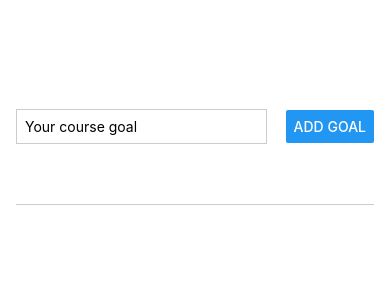
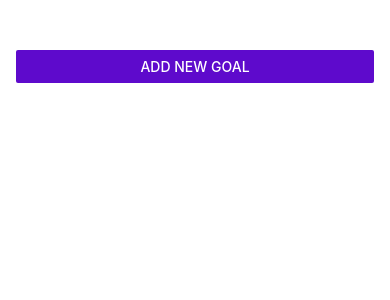
Before and after one commit to hieutrung0451/goal-app-react-native, a React Native app: screen / in a window 390 px wide. Shown: the top 300 px of the page. Built offline with nearby package versions, Linux system fonts and the light colour scheme.

Commit message:
complete app

```diff
--- a/App.js
+++ b/App.js
@@ -1,17 +1,28 @@
 import { useState } from 'react';
-import { StyleSheet, View, FlatList } from 'react-native';
+import { StyleSheet, View, FlatList, Button } from 'react-native';
+import { StatusBar } from 'expo-status-bar';
 
 import GoalItem from './components/GoalItem';
 import GoalInput from './components/GoalInput';
 
 export default function App() {
+  const [modalIsVisible, setModalIsVisible] = useState(false);
   const [courseGoals, setCourseGoals] = useState([]);
+
+  function startAddGoalHandler() {
+    setModalIsVisible(true);
+  }
+
+  function endAddGoalHandler() {
+    setModalIsVisible(false);
+  }
 
   function addGoalHandler(enteredGoalText) {
     setCourseGoals((currentCourseGoals) => [
       ...currentCourseGoals,
       { text: enteredGoalText, id: Math.random().toString() },
     ]);
+    setModalIsVisible(false);
   }
 
   function deleteGoalHandler(id) {
@@ -21,8 +32,19 @@ export default function App() {
   }
 
   return (
+    <>
+      <StatusBar style='light' />
       <View style={styles.appContainer}>
-      <GoalInput onAddGoal={addGoalHandler} />
+        <Button
+          title='Add New Goal'
+          color='#5e0acc'
+          onPress={startAddGoalHandler}
+        />
+        <GoalInput
+          visible={modalIsVisible}
+          onAddGoal={addGoalHandler}
+          onCancel={endAddGoalHandler}
+        />
         <View style={styles.goalsContainer}>
           <FlatList
             data={courseGoals}
@@ -42,6 +64,7 @@ export default function App() {
           />
         </View>
       </View>
+    </>
   );
 }
 
--- a/app.json
+++ b/app.json
@@ -5,15 +5,14 @@
     "version": "1.0.0",
     "orientation": "portrait",
     "icon": "./assets/icon.png",
+    "backgroundColor": "#1e085a",
     "userInterfaceStyle": "light",
     "splash": {
       "image": "./assets/splash.png",
       "resizeMode": "contain",
       "backgroundColor": "#ffffff"
     },
-    "assetBundlePatterns": [
-      "**/*"
-    ],
+    "assetBundlePatterns": ["**/*"],
     "ios": {
       "supportsTablet": true
     },
--- a/components/GoalInput.js
+++ b/components/GoalInput.js
@@ -1,5 +1,12 @@
 import { useState } from 'react';
-import { View, TextInput, Button, StyleSheet } from 'react-native';
+import {
+  View,
+  TextInput,
+  Button,
+  StyleSheet,
+  Modal,
+  Image,
+} from 'react-native';
 
 function GoalInput(props) {
   const [enteredGoalText, setEnteredGoalText] = useState('');
@@ -14,15 +21,28 @@ function GoalInput(props) {
   }
 
   return (
+    <Modal visible={props.visible} animationType='slide'>
       <View style={styles.inputContainer}>
+        <Image
+          style={styles.image}
+          source={require('../assets/images/goal.png')}
+        />
         <TextInput
           style={styles.textInput}
           placeholder='Your course goal'
           onChangeText={goalInputHandler}
           value={enteredGoalText}
         />
-      <Button title='Add Goal' onPress={onGoalHandler} />
+        <View style={styles.buttonContainer}>
+          <View style={styles.button}>
+            <Button title='Add Goal' onPress={onGoalHandler} color='#5e0acc' />
           </View>
+          <View style={styles.button}>
+            <Button title='Cancel' onPress={props.onCancel} color='#f31282' />
+          </View>
+        </View>
+      </View>
+    </Modal>
   );
 }
 
@@ -31,18 +51,32 @@ export default GoalInput;
 const styles = StyleSheet.create({
   inputContainer: {
     flex: 1,
-    flexDirection: 'row',
-    justifyContent: 'space-between',
+    justifyContent: 'center',
     alignItems: 'center',
-    marginBottom: 24,
-    borderBottomWidth: 1,
-    borderBottomColor: '#cccccc',
+    padding: 16,
+    backgroundColor: '#311b6b',
+  },
+  image: {
+    width: 100,
+    height: 100,
+    margin: 20,
   },
   textInput: {
     borderWidth: 1,
-    borderColor: '#cccccc',
-    width: '70%',
+    borderColor: '#e4d0ff',
+    backgroundColor: '#e4d0ff',
+    color: '#120438',
+    borderRadius: 6,
+    width: '100%',
     marginRight: 8,
-    padding: 8,
+    padding: 12,
+  },
+  buttonContainer: {
+    marginTop: 16,
+    flexDirection: 'row',
+  },
+  button: {
+    width: 100,
+    marginHorizontal: 8,
   },
 });
--- a/components/GoalItem.js
+++ b/components/GoalItem.js
@@ -2,11 +2,15 @@ import { View, Text, StyleSheet, Pressable } from 'react-native';
 
 function GoalItem(props) {
   return (
-    <Pressable onPress={props.onDeleteItem.bind(this, props.id)}>
-      <View style={styles.goalItem}>
+    <View style={styles.goalItem}>
+      <Pressable
+        android_ripple={{ color: '#210644' }}
+        onPress={props.onDeleteItem.bind(this, props.id)}
+        style={({ pressed }) => pressed && styles.pressedItem}
+      >
         <Text style={styles.goalText}>{props.text}</Text>
-      </View>
-    </Pressable>
+      </Pressable>
+    </View>
   );
 }
 
@@ -15,11 +19,14 @@ export default GoalItem;
 const styles = StyleSheet.create({
   goalItem: {
     margin: 8,
-    padding: 8,
     borderRadius: 6,
     backgroundColor: '#5e0acc',
   },
+  pressedItem: {
+    opacity: 0.5,
+  },
   goalText: {
     color: 'white',
+    padding: 8,
   },
 });
```
Also changed, not shown: assets/images/goal.png (added). Lines whose indentation alone changed are shown as unchanged.
